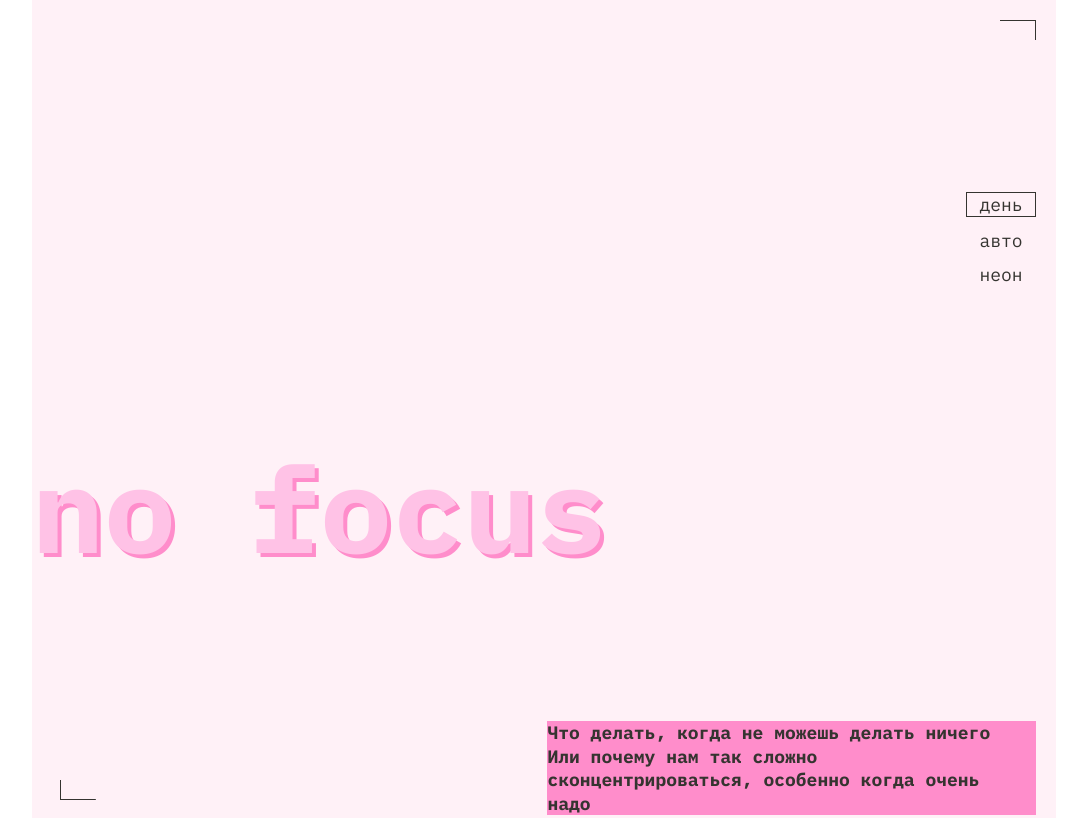
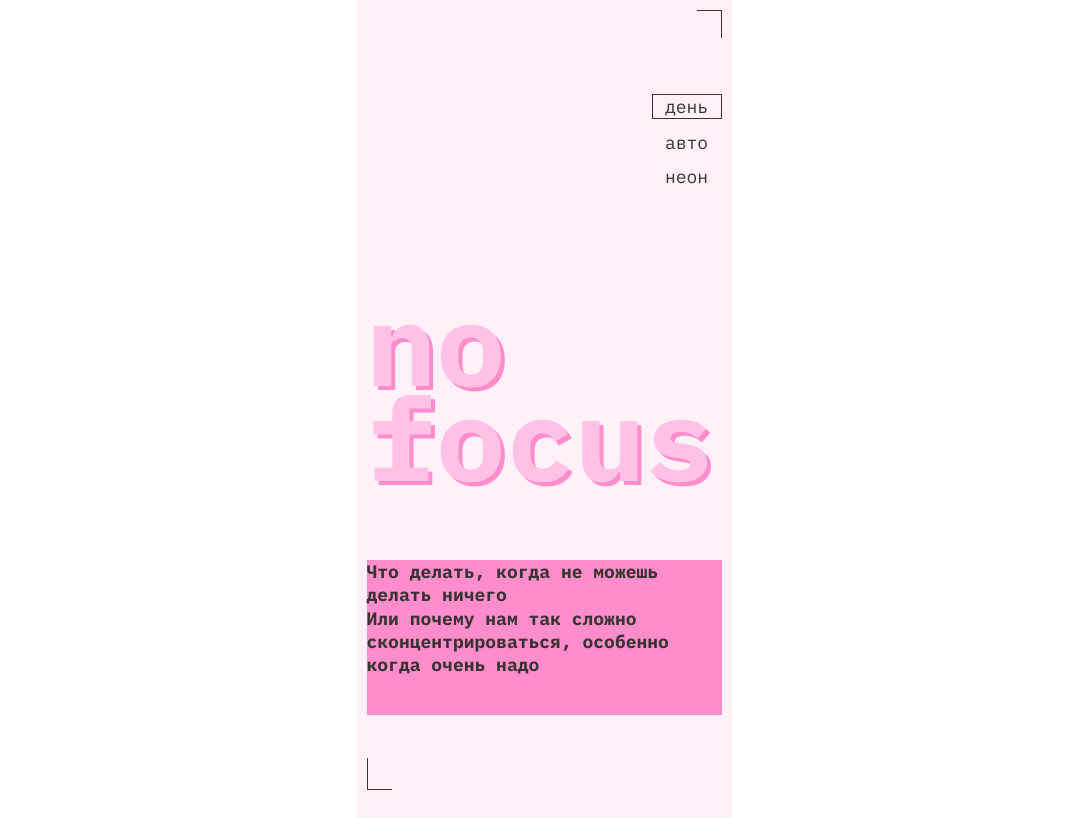
Before and after one commit to annenkovalexander/slozhno-sosredotochitsya, a plain HTML site: page index.html in a window 1280 px wide. Shown: the top 818 px of the page, without its empty margins (96-1183 px from the left). Drawn offline with Linux system fonts and the light colour scheme.

Commit message:
375px wide autotest fix

```diff
--- a/styles/style.css
+++ b/styles/style.css
@@ -5,8 +5,7 @@
   display: flex;
   flex-direction: column;
   background-color: var(--background-color);
-  max-inline-size: 1024px;
-  margin: 0 auto;
+  max-inline-size: 375px;
   container-type: inline-size;
   box-sizing: border-box;
   background-attachment: fixed;
@@ -21,7 +20,7 @@
   .header {
     display: grid;
     position: relative;
-    gap: 60px;
+    gap: 70px;
     grid-template-columns: 100%;
     grid-template-rows: auto auto auto;
     z-index: 1;
@@ -49,6 +48,10 @@
       background-position: center;
       background-size: cover;
     }
+  }
+
+  .header::before {
+    bottom: 10px;
   }
 
   .footer::before {
@@ -142,6 +145,11 @@
     }
    }
 
+  .header__theme-menu {
+    place-self: center end;
+    margin-block-start: 75px;
+  }
+
   .header__theme-menu-list {
     display: block;
     justify-self: end;
@@ -163,7 +171,6 @@
     text-shadow: 4px 4px 0px var(--main-header-shadow-color);
     place-self: center end;
     text-align: start;
-    margin-block-start: 10px;
   }
 
   .header__theme-menu-button {
@@ -184,17 +191,14 @@
     height: 25px;
   }
 
-  .header__theme-menu {
-    place-self: center end;
-    margin-block-start: 76px;
-  }
+
 
   .header__main-subtitle {
     inline-size: 100%;
     background-color: var(--accent-color);
     color: var(--subtitle-color);
-    margin-block-start: -7px;
-    margin-block-end: 56px;
+    margin-block-start: -15px;
+    margin-block-end: 85px;
   }
 
   .header__main-paragraph {
@@ -232,7 +236,7 @@
     inline-size: 100%;
     padding-inline-start: 10px;
     padding-inline-end: 10px;
-    margin-block-start: 50px;
+    margin-block-start: 40px;
     margin-block-end: 20px;
   }
   .main__section-subtitle,
```
